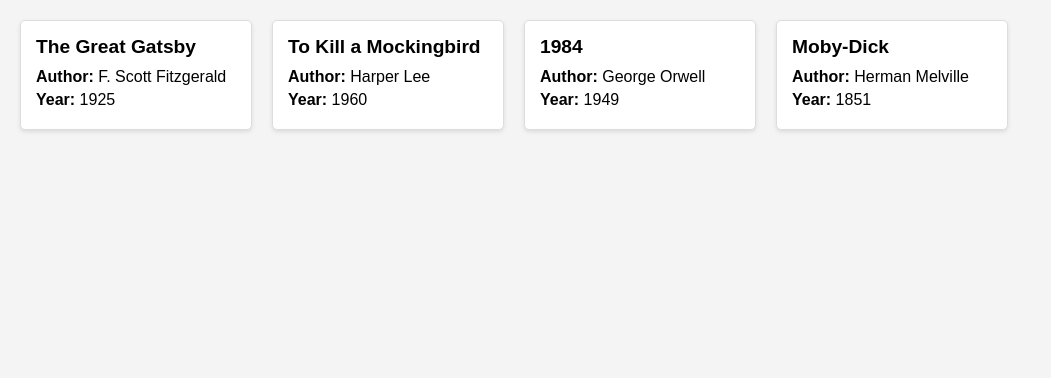
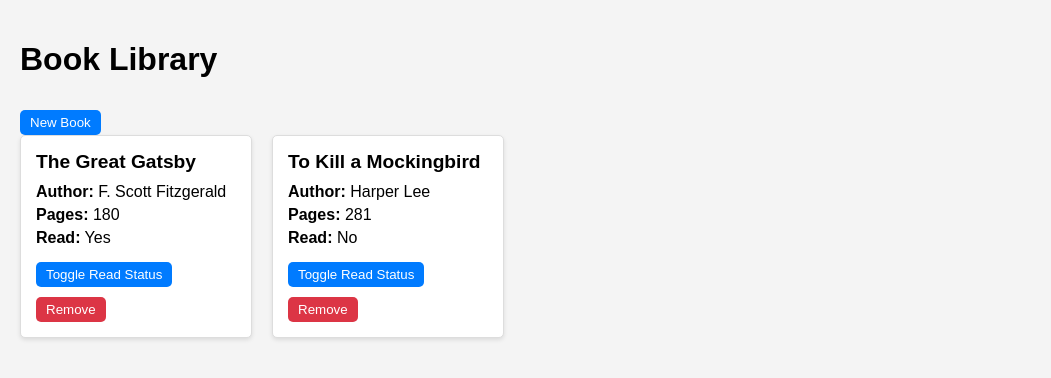
Before and after one commit to Dafdra/Library, a plain HTML site: page index.html in a window 1280 px wide. Shown: the whole page, without its empty margins (0-1051 px from the left). Drawn offline with Linux system fonts and the light colour scheme.

Commit message:
Add files via upload

```diff
--- a/index.html
+++ b/index.html
@@ -23,6 +23,7 @@
       width: 200px;
       box-shadow: 0 2px 4px rgba(0, 0, 0, 0.1);
       padding: 15px;
+      position: relative;
     }
     .book-card h3 {
       font-size: 1.2em;
@@ -31,43 +32,133 @@
     .book-card p {
       margin: 5px 0;
     }
+    button {
+      background-color: #007bff;
+      color: white;
+      border: none;
+      padding: 5px 10px;
+      border-radius: 5px;
+      cursor: pointer;
+      margin-top: 10px;
+    }
+    button:hover {
+      background-color: #0056b3;
+    }
+    .remove-btn {
+      background-color: #dc3545;
+    }
+    .remove-btn:hover {
+      background-color: #c82333;
+    }
   </style>
 </head>
 <body>
+  <h1>Book Library</h1>
+  <button id="newBookBtn">New Book</button>
   <div id="bookContainer" class="book-container"></div>
 
+  <dialog id="bookDialog">
+    <form id="bookForm">
+      <label for="title">Title:</label>
+      <input type="text" id="title" name="title" required>
+
+      <label for="author">Author:</label>
+      <input type="text" id="author" name="author" required>
+
+      <label for="pages">Number of Pages:</label>
+      <input type="number" id="pages" name="pages" required>
+
+      <label for="read">Read:</label>
+      <select id="read" name="read">
+        <option value="Yes">Yes</option>
+        <option value="No">No</option>
+      </select>
+
+      <button type="submit">Add Book</button>
+    </form>
+  </dialog>
+
   <script>
-    // Sample books array
+    class Book {
+      constructor(title, author, pages, read) {
+        this.title = title;
+        this.author = author;
+        this.pages = pages;
+        this.read = read;
+      }
+
+      toggleReadStatus() {
+        this.read = this.read === 'Yes' ? 'No' : 'Yes';
+      }
+    }
+
     const books = [
-      { title: 'The Great Gatsby', author: 'F. Scott Fitzgerald', year: 1925 },
-      { title: 'To Kill a Mockingbird', author: 'Harper Lee', year: 1960 },
-      { title: '1984', author: 'George Orwell', year: 1949 },
-      { title: 'Moby-Dick', author: 'Herman Melville', year: 1851 }
+      new Book('The Great Gatsby', 'F. Scott Fitzgerald', 180, 'Yes'),
+      new Book('To Kill a Mockingbird', 'Harper Lee', 281, 'No'),
     ];
 
-    // Function to display books
     function displayBooks(books) {
       const container = document.getElementById('bookContainer');
-      container.innerHTML = ''; // Clear any existing content
+      container.innerHTML = '';
 
-      books.forEach(book => {
-        // Create a new card for each book
+      books.forEach((book, index) => {
         const card = document.createElement('div');
         card.className = 'book-card';
+        card.setAttribute('data-index', index);
 
-        // Add book details
         card.innerHTML = `
           <h3>${book.title}</h3>
           <p><strong>Author:</strong> ${book.author}</p>
-          <p><strong>Year:</strong> ${book.year}</p>
+          <p><strong>Pages:</strong> ${book.pages}</p>
+          <p><strong>Read:</strong> ${book.read}</p>
+          <button class="toggle-read-btn">Toggle Read Status</button>
+          <button class="remove-btn">Remove</button>
         `;
 
-        // Append the card to the container
         container.appendChild(card);
+      });
+
+      attachEventListeners();
+    }
+
+    function attachEventListeners() {
+      document.querySelectorAll('.toggle-read-btn').forEach(button => {
+        button.addEventListener('click', (e) => {
+          const index = e.target.parentElement.getAttribute('data-index');
+          books[index].toggleReadStatus();
+          displayBooks(books);
+        });
+      });
+
+      document.querySelectorAll('.remove-btn').forEach(button => {
+        button.addEventListener('click', (e) => {
+          const index = e.target.parentElement.getAttribute('data-index');
+          books.splice(index, 1);
+          displayBooks(books);
+        });
       });
     }
 
-    // Initial display of books
+    document.getElementById('newBookBtn').addEventListener('click', () => {
+      document.getElementById('bookDialog').showModal();
+    });
+
+    document.getElementById('bookForm').addEventListener('submit', function(event) {
+      event.preventDefault();
+
+      const title = document.getElementById('title').value;
+      const author = document.getElementById('author').value;
+      const pages = document.getElementById('pages').value;
+      const read = document.getElementById('read').value;
+
+      books.push(new Book(title, author, pages, read));
+      displayBooks(books);
+
+      this.reset(); // Reset form fields
+      document.getElementById('bookDialog').close();
+    });
+
+
     displayBooks(books);
   </script>
 </body>
```
